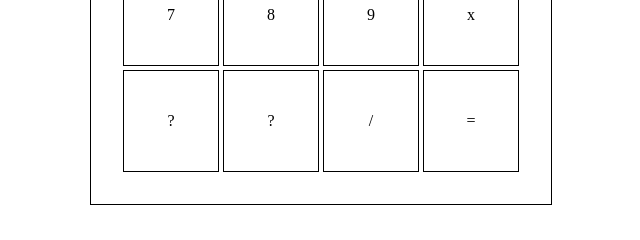
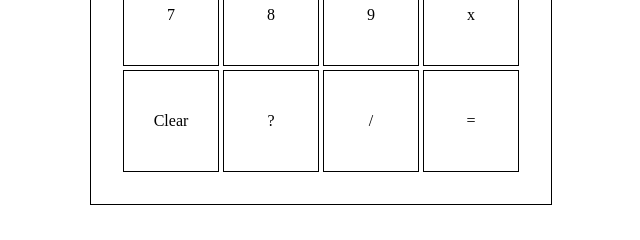
Before and after one commit to HTMLissa/calculator, a plain HTML site: page index.html in a window 1280 px wide. Shown: the part 411-651 px from the top of the page, 319-959 px from the left. Drawn offline with Linux system fonts and the light colour scheme.

Commit message:
adding clear-button to the calculator in the HTML file

```diff
--- a/index.html
+++ b/index.html
@@ -31,7 +31,7 @@
           <div class="col multiply">x</div>
         </div>
         <div class="row row4">
-          <div class="col">?</div>
+          <div class="col">Clear</div>
           <div class="col">?</div>
           <div class="col divide">/</div>
           <div class="col equal">=</div>
```
Also changed, not shown: 1 other file.
